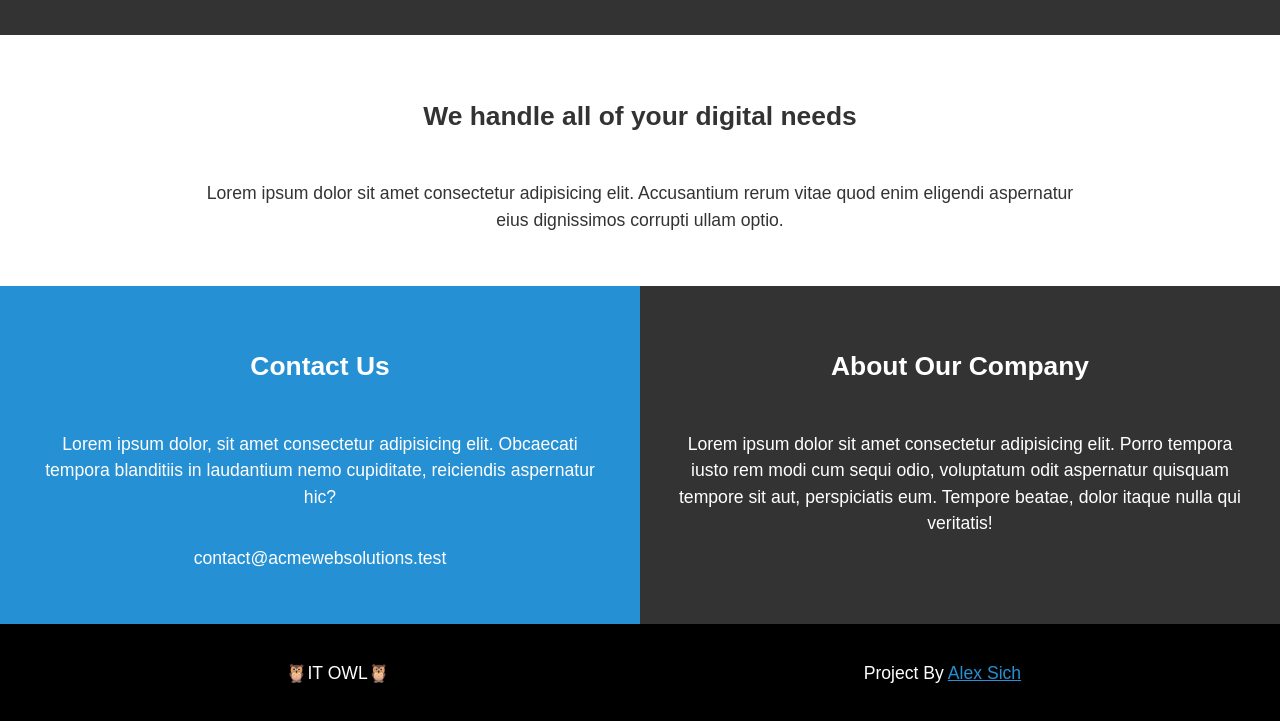
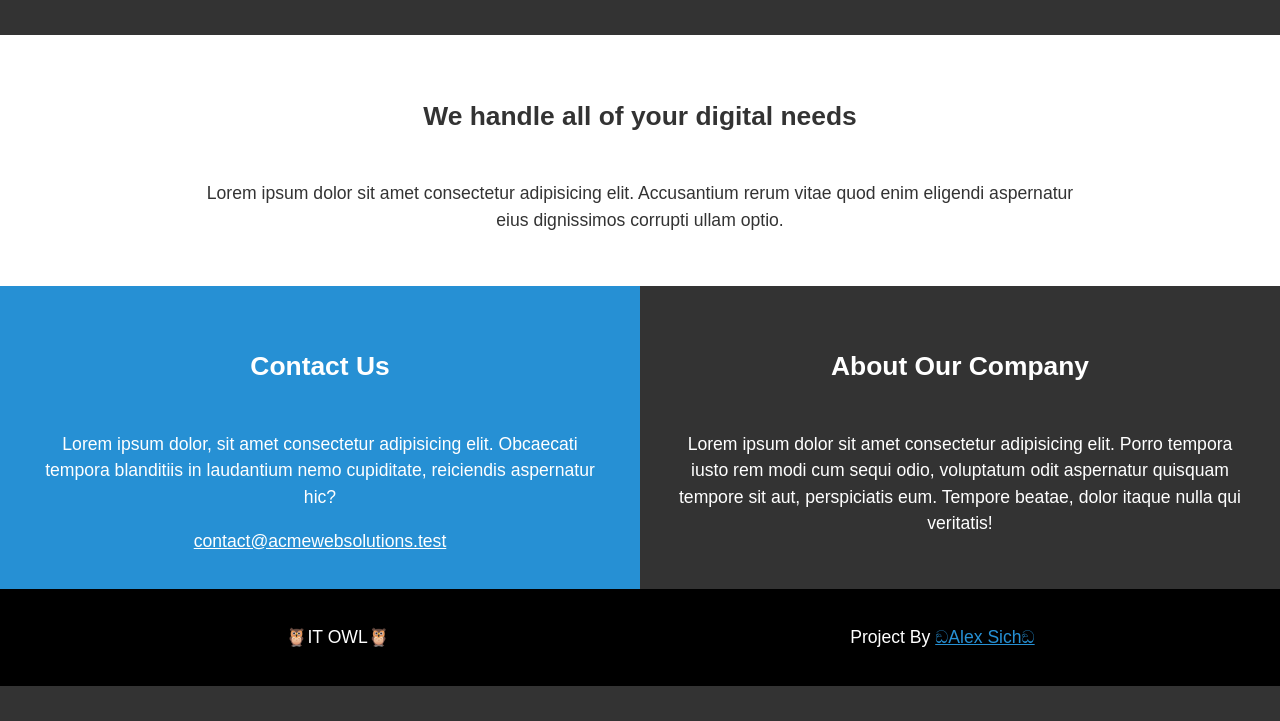
Before and after one commit to alexcsych/DZ_5, a plain HTML site: page index.html in a window 1280 px wide. Shown: the part 1225-1946 px from the top of the page. After the commit the page ends 1911 px from the top, so only its background shows below. Drawn offline with Linux system fonts and the light colour scheme.

Commit message:
Fix a + Add ඞ

```diff
--- a/index.html
+++ b/index.html
@@ -109,7 +109,13 @@
             tempora blanditiis in laudantium nemo cupiditate, reiciendis
             aspernatur hic?
           </p>
-          <p>contact@acmewebsolutions.test</p>
+          <a
+            href="mailto: contact@acmewebsolutions.test"
+            target="_blank"
+            class="myMail"
+            style="color: white"
+            >contact@acmewebsolutions.test</a
+          >
         </div>
         <div class="container">
           <h2>About Our Company</h2>
@@ -127,7 +133,7 @@
       <div>
         Project By
         <a href="mailto: alexc-sich@kar.com" target="_blank" class="myMail"
-          >Alex Sich</a
+          >ඞAlex Sichඞ</a
         >
       </div>
     </footer>
```
Also changed, not shown: pages/About-Us.html (+8 -2 lines), pages/Help.html (+2 -2 lines).
